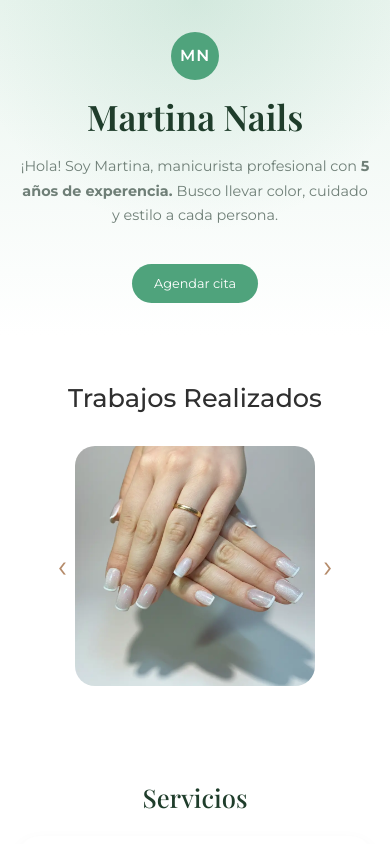
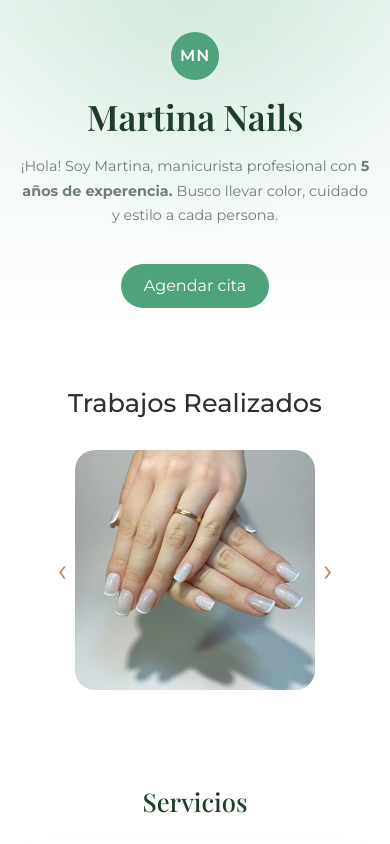
Before and after one commit to martinaross/ProNailStudio, a React (Vite) app: page / in a window 390 px wide. Shown: the top 844 px of the page. Built offline with nearby package versions, Linux system fonts and the light colour scheme; a web font is replaced by a local one.

Commit message:
font-size

```diff
--- a/src/pages/Home/Home.css
+++ b/src/pages/Home/Home.css
@@ -69,7 +69,7 @@ body {
   border: none;
   background: var(--green-main);
   color: var(--white);
-  font-size: 0.85rem;
+  font-size: 1.30rem;
   cursor: pointer;
   transition: background 0.3s ease, transform 0.3s ease;
 }
@@ -322,7 +322,7 @@ body {
   }
 
   .book-now-button {
-    font-size: 0.8rem;
+    font-size: 1.0rem;
     padding: 0.6rem 1.4rem;
   }
 
```
